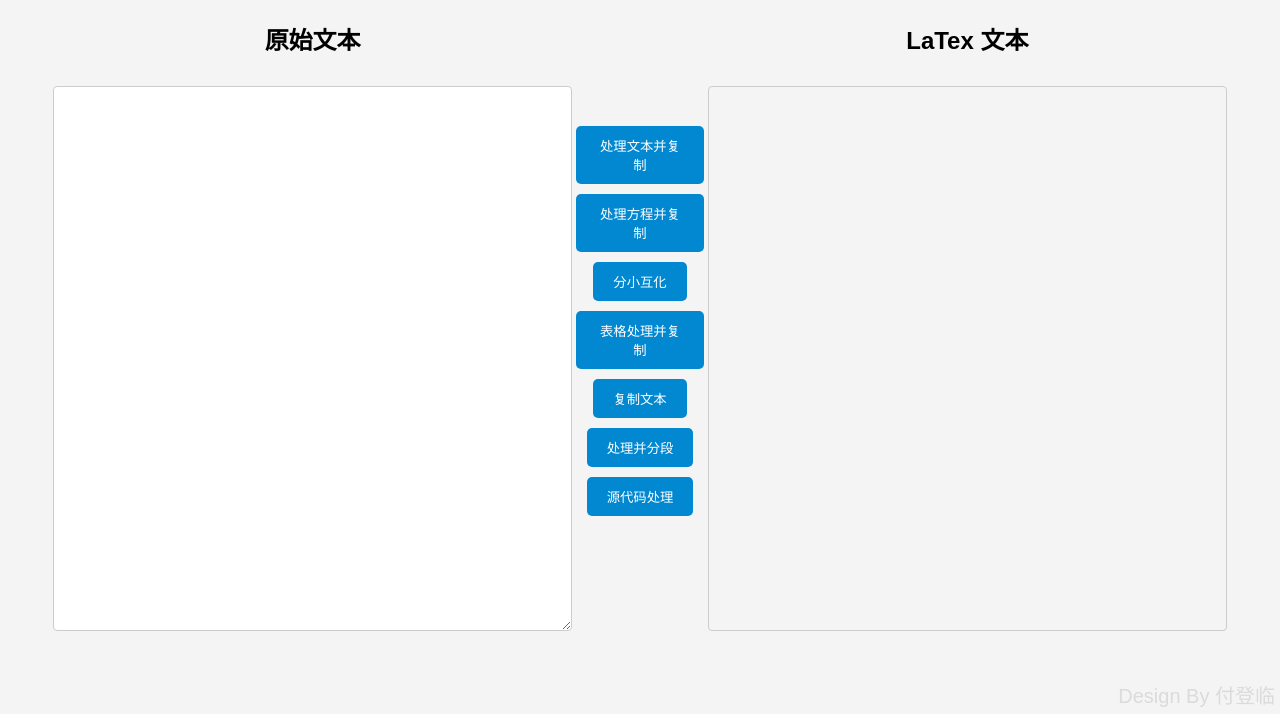
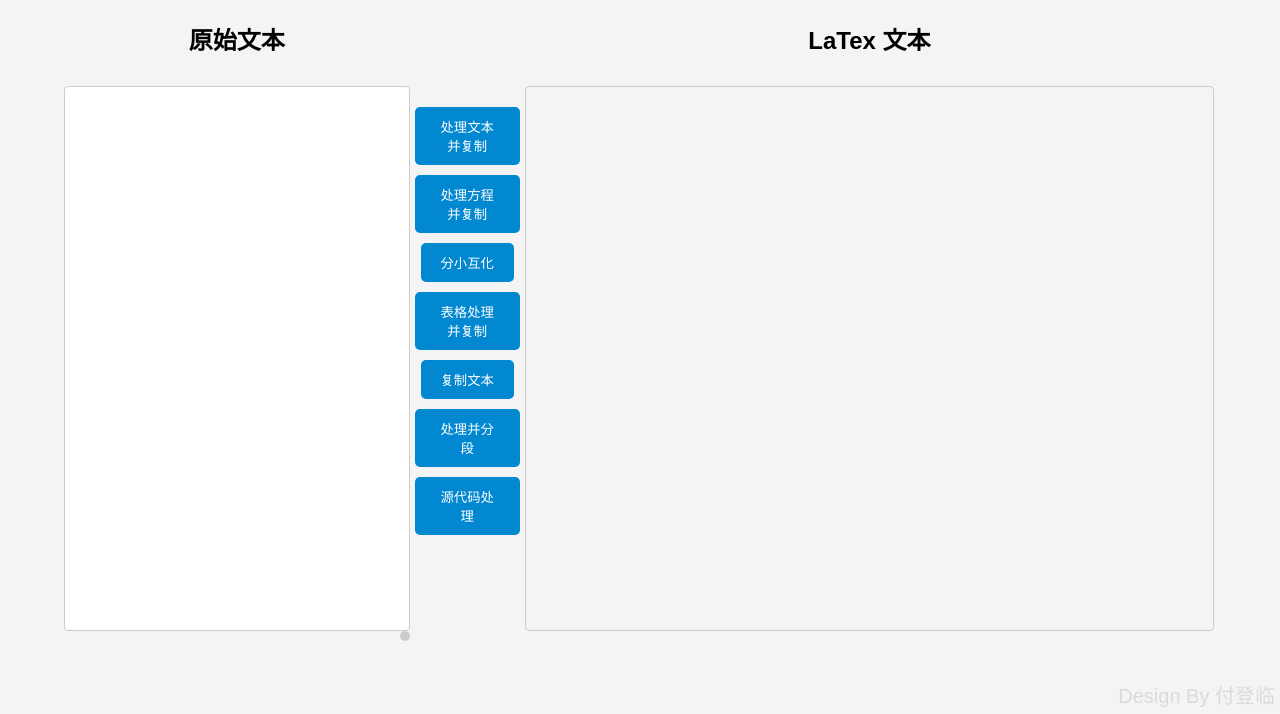
Before and after one commit to denglinfu/Txt2Latex, a plain HTML site: page index.html in a window 1280 px wide. Shown: the part 86-800 px from the top of the page. Drawn offline with Linux system fonts and the light colour scheme.

Commit message:
Update index.html

```diff
--- a/index.html
+++ b/index.html
@@ -26,33 +26,47 @@
       display: flex;
       width: 90%;
       height: 80%;
+      position: relative;
     }
     .box {
       display: flex;
       flex-direction: column;
       align-items: center;
-      width: 45%;
       height: 100%;
+      overflow: hidden;
+      position: relative; /* 为了包含 resizer */
+    }
+    .input-box {
+      width: 30%; /* 初始宽度 */
+      min-width: 50px;
+      position: relative;
+    }
+    .buttons {
+      width: 10%;
+      display: flex;
+      flex-direction: column;
+      justify-content: center;
+      align-items: center;
+      margin: 10px 0;
+      background-color: #f4f4f4; /* 确保按钮背景与页面一致 */
+    }
+    .output-box {
+      width: calc(60% - 2px); /* 减去边框宽度 */
+      min-width: 50px;
     }
     textarea, pre {
       flex-grow: 1;
-      resize: horizontal;
+      resize: none;
       padding: 10px;
       border: 1px solid #ccc;
       border-radius: 4px;
       margin: 10px 0;
       width: 100%;
+      box-sizing: border-box;
     }
     pre {
       border: 1px solid #ccc;
       color: red; /* 保持红色文字显示 */
-    }
-    .button-container {
-      display: flex;
-      flex-direction: column;
-      justify-content: center;
-      align-items: center;
-      margin: 10px;
     }
     button {
       background-color: #0288d1;
@@ -76,16 +90,27 @@
       color: black;
       z-index: 9999;
     }
+    .resizer {
+      width: 10px;
+      height: 10px;
+      background: #ccc;
+      border-radius: 50%;
+      position: absolute;
+      right: 0;
+      bottom: 0;
+      cursor: ew-resize; /* 左右调整 */
+    }
   </style>
 </head>
 <body>
   <h1>文本转LaTex处理</h1>
   <div id="content">
-    <div class="box">
+    <div class="box input-box">
       <h2>原始文本</h2>
       <textarea id="inputText"></textarea>
+      <div class="resizer"></div>
     </div>
-    <div class="button-container">
+    <div class="button-container buttons">
       <button onclick="chuliwenben()">处理文本并复制</button>
       <button onclick="chulifangcheng()">处理方程并复制</button>
       <button onclick="fenxiaohuhua()">分小互化</button>
@@ -94,11 +119,40 @@
       <button onclick="chulifenduan()">处理并分段</button>
       <button onclick="chuliyuandaima()">源代码处理</button>
     </div>
-    <div class="box">
+    <div class="box output-box">
       <h2>LaTex 文本</h2>
       <pre id="outputText" contentEditable="true"></pre>
     </div>
   </div>
   <div id="watermark">Design By 付登临</div>
+  <script>
+    const content = document.getElementById('content');
+    const resizer = document.querySelector('.resizer');
+    const inputBox = document.querySelector('.input-box');
+    const buttons = document.querySelector('.buttons');
+    const outputBox = document.querySelector('.output-box');
+    let isResizing = false;
+
+    const mouseMoveHandler = (e) => {
+      if (!isResizing) return;
+      const newWidth = e.clientX - content.offsetLeft;
+      const buttonsWidth = buttons.offsetWidth;
+      const maxWidth = content.clientWidth - buttonsWidth - 50; // 50 is minimum width for boxes
+      if (newWidth > 50 && newWidth < maxWidth) {
+        inputBox.style.width = `${newWidth}px`;
+        outputBox.style.width = `calc(100% - ${newWidth + buttonsWidth}px)`;
+      }
+    };
+
+    resizer.addEventListener('mousedown', (e) => {
+      e.preventDefault();
+      isResizing = true;
+      window.addEventListener('mousemove', mouseMoveHandler);
+      window.addEventListener('mouseup', () => {
+        isResizing = false;
+        window.removeEventListener('mousemove', mouseMoveHandler);
+      });
+    });
+  </script>
 </body>
 </html>
```
